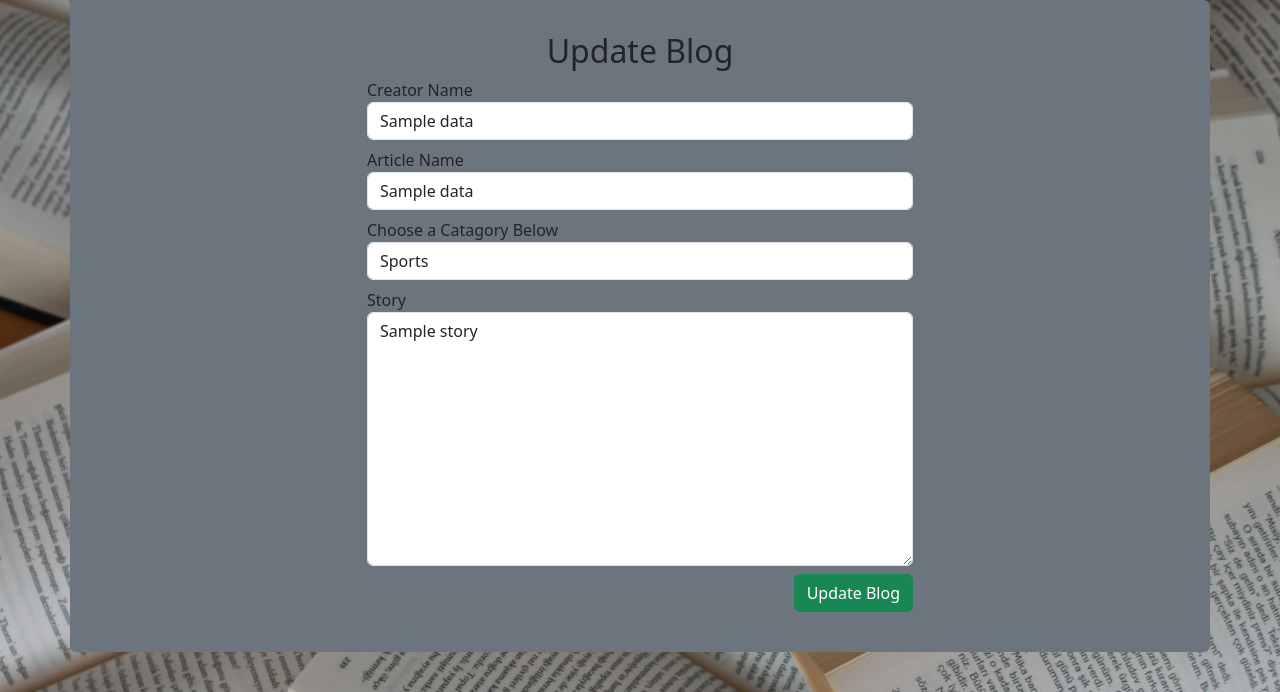
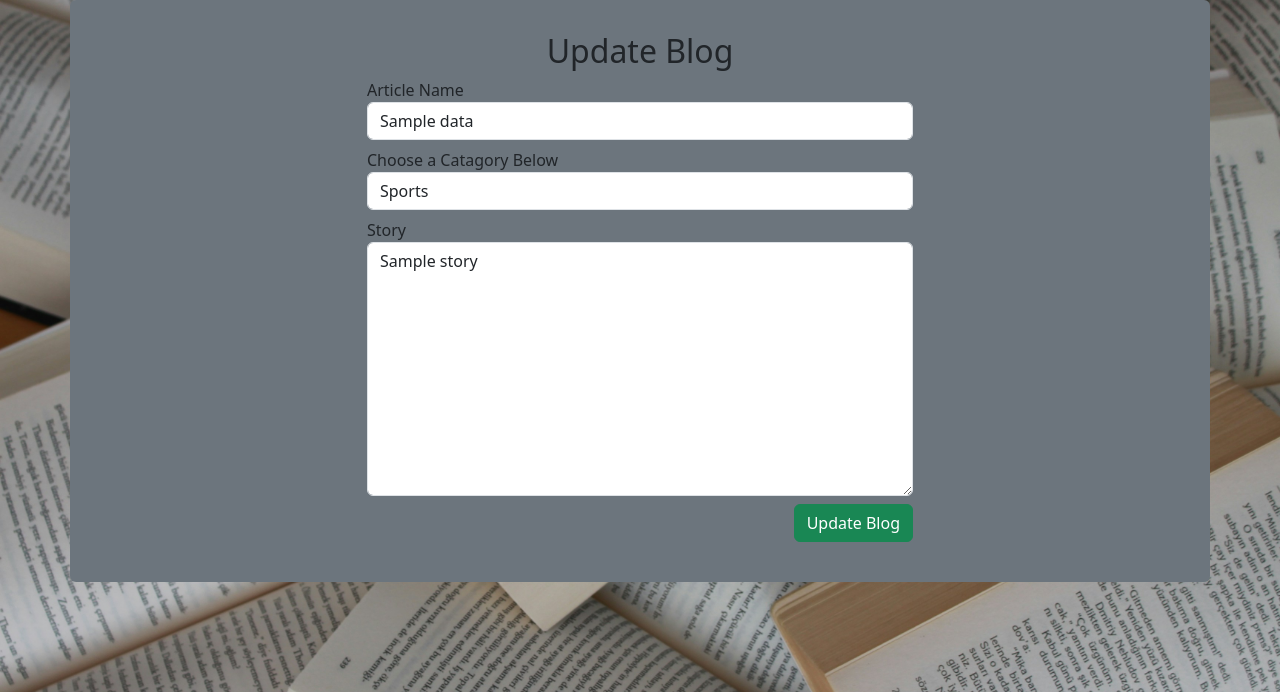
Before and after one commit to ChaseChiga/group_project, a Python web app: template flask_app/templates/edit.html in a window 1280 px wide. Shown: the part 56-748 px from the top of the page. Run offline with Jinja, Linux system fonts and the light colour scheme; the template is opened without the code that fills it: most values are stand-ins (such as "Sample title", 1, 10 or a date in 2020).

Commit message:
Html changes

```diff
--- a/flask_app/templates/edit.html
+++ b/flask_app/templates/edit.html
@@ -21,8 +21,6 @@
             <div class="col-md bg-secondary rounded p-4">
                 <h2 class="text-center mt-2">Update Blog</h2>
                 <form class="w-50 move_to_center" action="" method="">
-                    <label for="creator_name">Creator Name</label>
-                    <input class="form-control mb-2" type="text" name="creator_name" value="{{d.creator_name}}">
                     <label for="article_name">Article Name</label>
                     <input class="form-control mb-2" type="text" name="article_name" value="{{d.article_name}}">
                     <label for="catagory">Choose a Catagory Below</label>
--- a/flask_app/templates/new_blog.html
+++ b/flask_app/templates/new_blog.html
@@ -17,8 +17,7 @@
             <div class="col-md bg-secondary rounded p-4">
                 <h2 class="text-center mt-2">New Blog</h2>
                 <form class="w-50 move_to_center" action="" method="">
-                    <label for="creator_name">Creator Name</label>
-                    <input class="form-control mb-2" type="text" name="creator_name">
+                    <input type="hidden" name="user.name" value="{{user.first_name}} {{user.last_name}}">
                     <label for="article_name">Article Name</label>
                     <input class="form-control mb-2" type="text" name="article_name">
                     <label for="catagory">Choose a Catagory Below</label>
```
